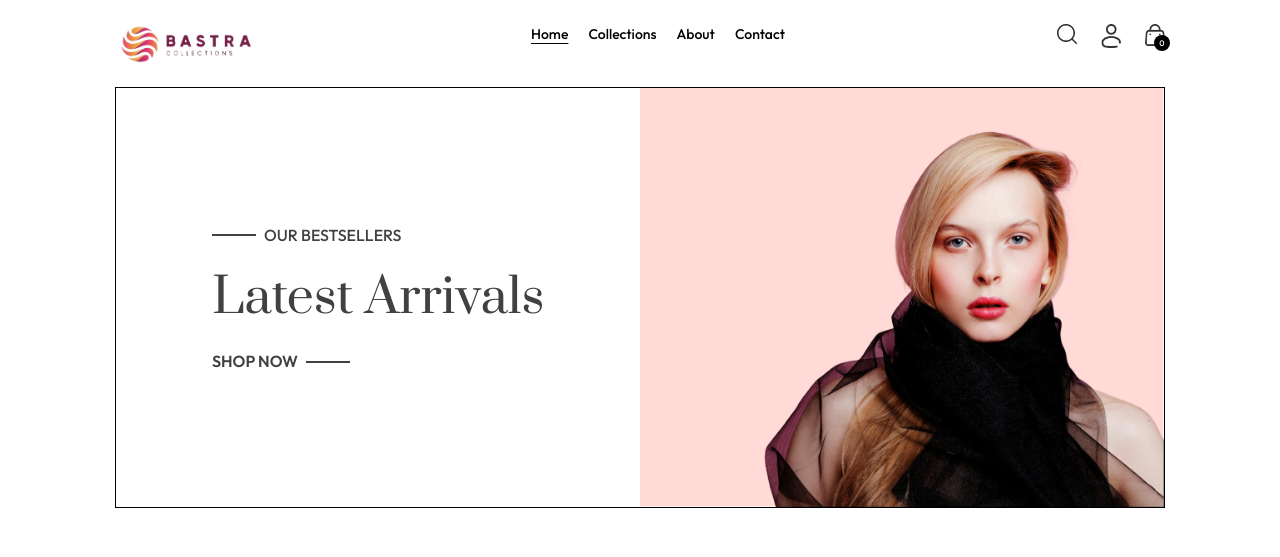
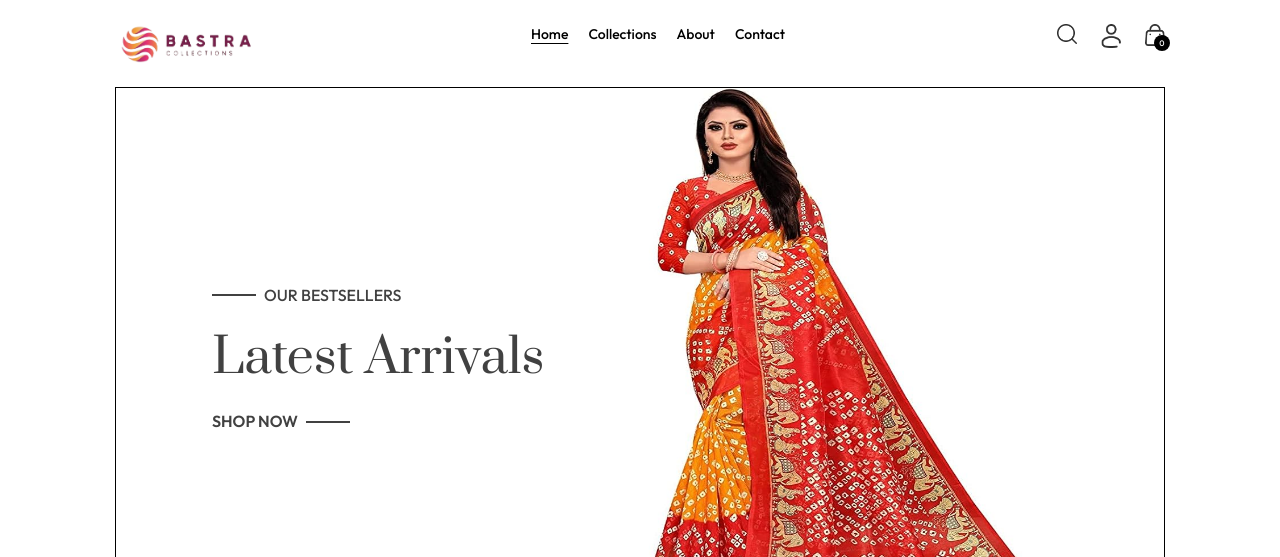
Before and after one commit to Susanta5051/BastraCollections, a React (Vite) app in the folder frontend/: page / in a window 1280 px wide. Shown: the top 557 px of the page. Built offline with nearby package versions, Linux system fonts and the light colour scheme; no server answers.

Commit message:
size issue fixed

```diff
--- a/frontend/src/assets/assets.js
+++ b/frontend/src/assets/assets.js
@@ -56,7 +56,7 @@ import p_img52 from './p_img52.png'
 
 
 import logo from './logo.png'
-import hero_img from './hero_img.png'
+import hero_img from './hero_img.jpg'
 import cart_icon from './cart_icon.png'
 import bin_icon from './bin_icon.png'
 import dropdown_icon from './dropdown_icon.png'
--- a/frontend/src/components/Hero.jsx
+++ b/frontend/src/components/Hero.jsx
@@ -20,7 +20,7 @@ const Hero = () => {
             </div>
         </div>
 
-        <img src={assets.hero_img} className="w-full sm:w-1/2" alt="" />
+        <img src={assets.hero_img} className="w-full max-w-100 max-h-135 sm:w-1/2" alt="" />
     </div>
   )
 }
```
Also changed, not shown: frontend/src/assets/hero_img.jpg (added), frontend/src/assets/hero_img.png (deleted).
